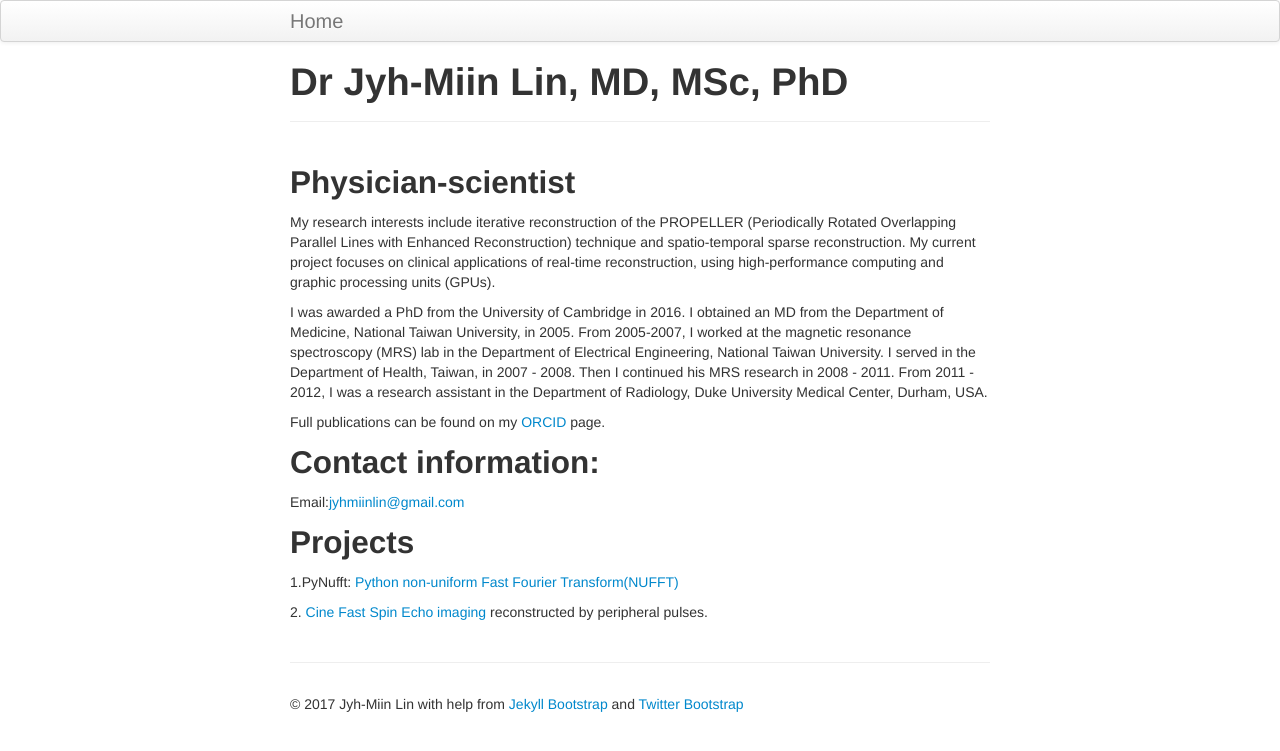
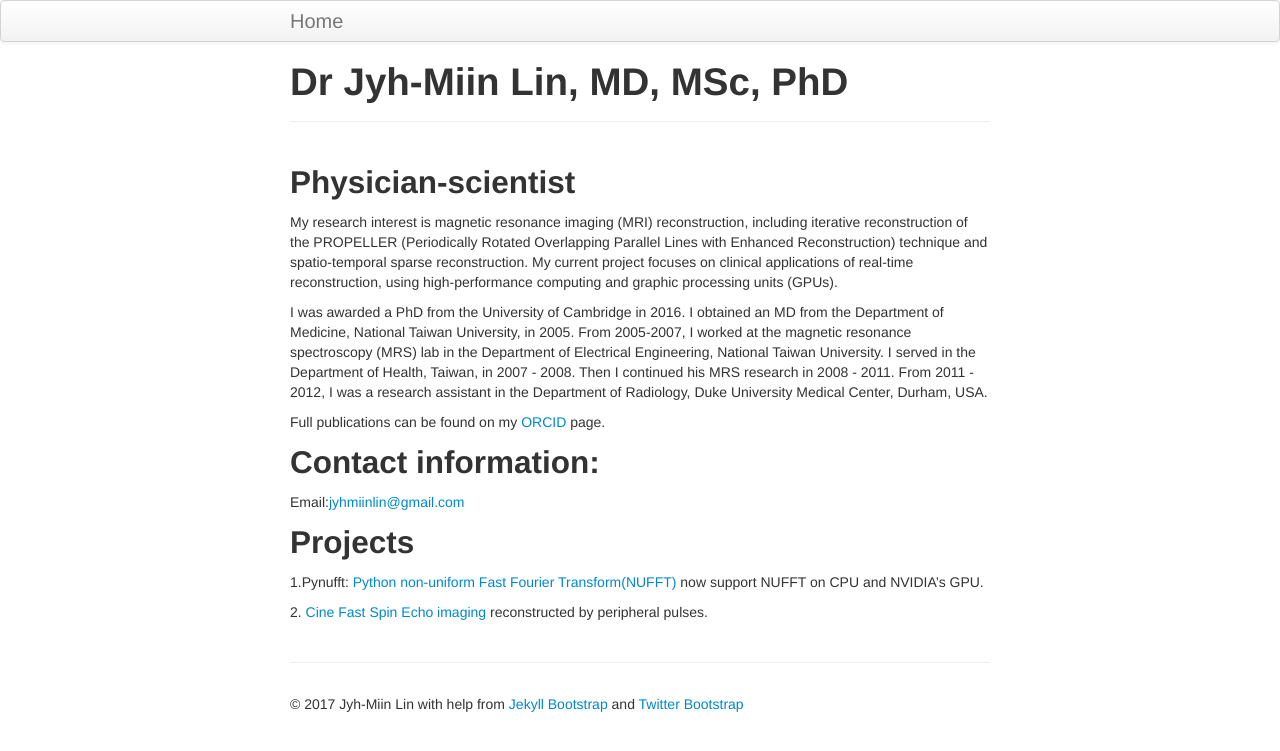
Before and after one commit to jyhmiinlin/jyhmiinlin.github.io, a Jekyll site: the page built from index.md, in a window 1280 px wide. Shown: the top 751 px of the page. Built offline with Jekyll 4.4.1, drawn with Linux system fonts in a browser that asks for light colours.

Commit message:
add pynufft

```diff
--- a/index.md
+++ b/index.md
@@ -5,7 +5,7 @@ title: Dr Jyh-Miin Lin, MD, MSc, PhD
 
 ## Physician-scientist
 
-My research interests include iterative reconstruction of the PROPELLER (Periodically Rotated Overlapping Parallel Lines with Enhanced Reconstruction) technique and spatio-temporal sparse reconstruction. My current project focuses on clinical applications of real-time reconstruction, using high-performance computing and graphic processing units (GPUs).
+My research interest is magnetic resonance imaging (MRI) reconstruction, including iterative reconstruction of the PROPELLER (Periodically Rotated Overlapping Parallel Lines with Enhanced Reconstruction) technique and spatio-temporal sparse reconstruction. My current project focuses on clinical applications of real-time reconstruction, using high-performance computing and graphic processing units (GPUs).
 
 I was awarded a PhD from the University of Cambridge in 2016. I obtained an MD from the Department of Medicine, National Taiwan University, in 2005. From 2005-2007, I worked at the magnetic resonance spectroscopy (MRS) lab in the Department of Electrical Engineering, National Taiwan University. I served in the Department of Health, Taiwan, in 2007 - 2008. Then I continued his MRS research in 2008 - 2011. From 2011 - 2012, I was a research assistant in the Department of Radiology, Duke University Medical Center, Durham, USA.
 
@@ -17,6 +17,6 @@ Email:<a href="mailto:jyhmiinlin@gmail.com">jyhmiinlin@gmail.com</a>
 
 ## Projects
 
-1.PyNufft: <a href="https://github.com/jyhmiinlin/pynufft">Python non-uniform Fast Fourier Transform(NUFFT)</a>
+1.Pynufft: <a href="https://jyhmiinlin.github.io/pynufft/">Python non-uniform Fast Fourier Transform(NUFFT)</a> now support NUFFT on CPU and NVIDIA's GPU.
 
 2.<a href="https://github.com/jyhmiinlin/cineFSE"> Cine Fast Spin Echo imaging </a> reconstructed by peripheral pulses.
```
